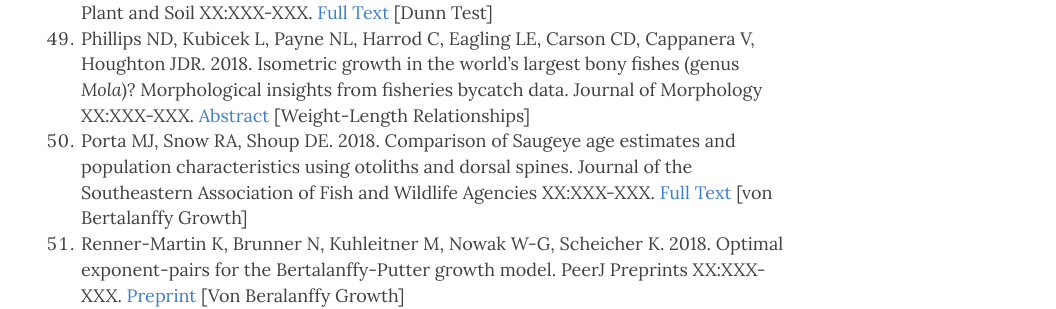
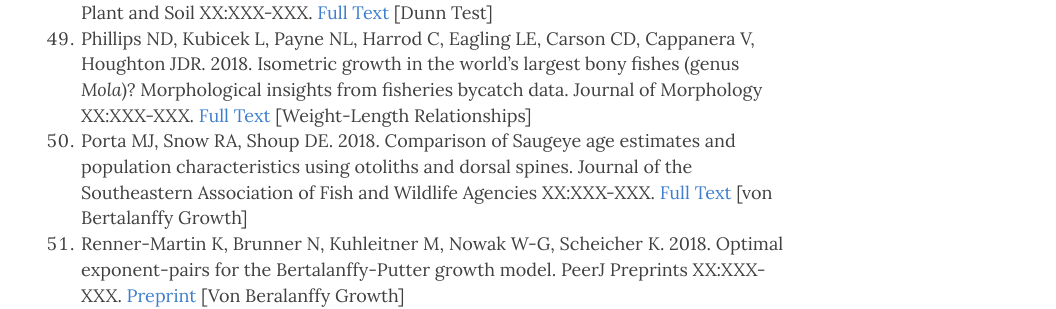
Before and after one commit to droglenc/fishR, a Jekyll site: the page built from exposure/exposure-citations18.md, in a window 1280 px wide and 900 px high, scrolled down 4586 px. Shown: the part 156-465 px from the top of the window, without its empty margins (224-1280 px from the left). Built offline with Jekyll 4.4.1, drawn with Linux system fonts in a browser that asks for light colours; nearby versions of some CDN libraries.

Commit message:
Added citation

```diff
--- a/exposure/exposure-citations18.md
+++ b/exposure/exposure-citations18.md
@@ -55,7 +55,7 @@ The [**IFAR** book](http://derekogle.com/IFAR/), **fishR** website, or the **FSA
 1. Nelson TR, Jefferson AE, Cooper PT, Buckley CT, Heck Jr KL, Mattila J. 2018. Eurasian Perch *Perca fluviatilis* growth and fish community structure, inside and outside a marine‐protected area in the Baltic Sea. Fisheries Management and Ecology XX:XXX-XXX. [Abstract](https://onlinelibrary.wiley.com/doi/abs/10.1111/fme.12277) [XXX]
 1. Olson Z, McDonald D, Bumguardner B. 2018. Intraspecific variation in life history strategies and implications for management: A case study of black drum (*Pogonias cromis*) in the Upper Laguna Madre, Texas USA. Fisheries Research 207:55-62. [Abstract](https://www.sciencedirect.com/science/article/pii/S0165783618301802) [von Bertalanffy Growth]
 1. Pawlik L, Samonil P. 2018. Biomechanical and biochemical effects recorded in the tree root zone – soil memory, historical contingency and soil evolution under trees. Plant and Soil XX:XXX-XXX. [Full Text](https://link.springer.com/article/10.1007/s11104-018-3622-9) [Dunn Test]
-1. Phillips ND, Kubicek L, Payne NL, Harrod C, Eagling LE, Carson CD, Cappanera V, Houghton JDR. 2018. Isometric growth in the world's largest bony fishes (genus *Mola*)? Morphological insights from fisheries bycatch data. Journal of Morphology XX:XXX-XXX. [Abstract](https://onlinelibrary.wiley.com/doi/abs/10.1002/jmor.20872) [Weight-Length Relationships]
+1. Phillips ND, Kubicek L, Payne NL, Harrod C, Eagling LE, Carson CD, Cappanera V, Houghton JDR. 2018. Isometric growth in the world's largest bony fishes (genus *Mola*)? Morphological insights from fisheries bycatch data. Journal of Morphology XX:XXX-XXX. [Full Text](https://www.researchgate.net/publication/327478089_Isometric_growth_in_the_world's_largest_bony_fishes_genus_Mola_Morphological_insights_from_fisheries_bycatch_data) [Weight-Length Relationships]
 1. Porta MJ, Snow RA, Shoup DE. 2018. Comparison of Saugeye age estimates and population characteristics using otoliths and dorsal spines. Journal of the Southeastern Association of Fish and Wildlife Agencies XX:XXX-XXX. [Full Text](http://www.seafwa.org/Documents%20and%20Settings/46/Site%20Documents/2018%20Journal/J5_04Portaetal23-29.pdf) [von Bertalanffy Growth]
 1. Renner-Martin K, Brunner N, Kuhleitner M, Nowak W-G, Scheicher K. 2018. Optimal exponent-pairs for the Bertalanffy-Putter growth model. PeerJ Preprints XX:XXX-XXX. [Preprint](https://www.researchgate.net/publication/327276947_Optimal_exponent-pairs_for_the_Bertalanffy-Putter_growth_model) [Von Beralanffy Growth]
 1. Rojo JH, Figueroa DE, Boy CC. 2018. Age and growth of diadromous *Galaxias maculatus* (Jenyns, 1842) in southernmost South America (54<sup>o</sup>S) including contribution of age classes to reproduction. Environmental Biology of Fishes XX:XXX-XXX. [Abstract](https://link.springer.com/article/10.1007/s10641-018-0765-8) [Von Bertalanffy Growth]
```
